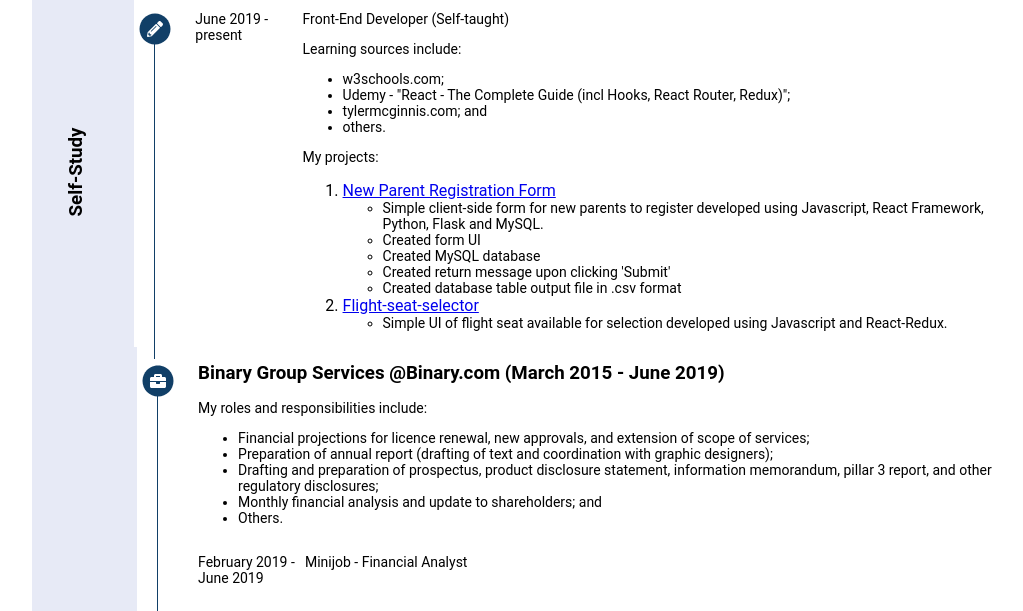
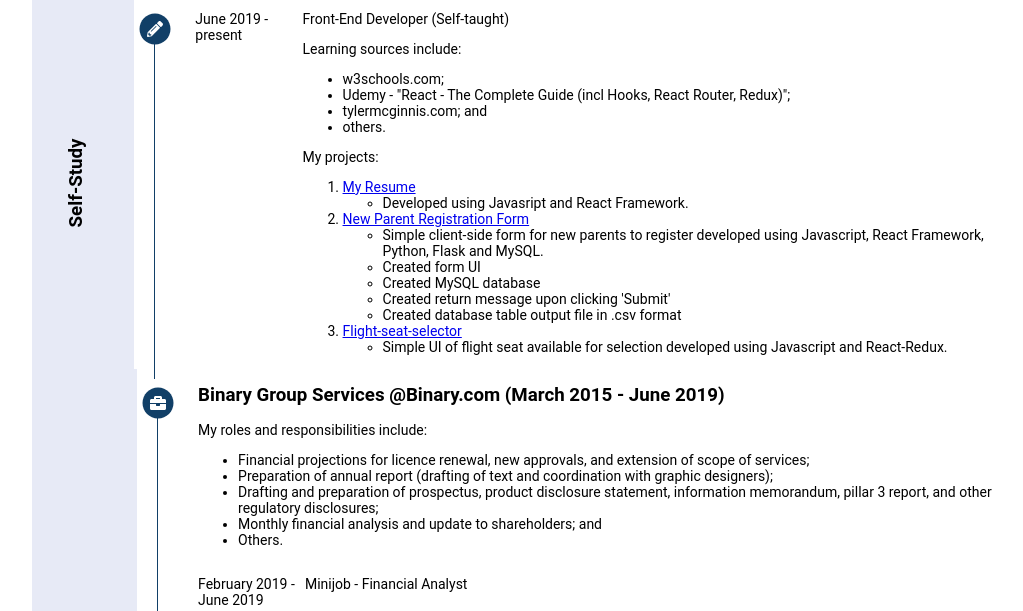
Before and after one commit to seauyeansu/CV, a React app: page / in a window 1280 px wide. Shown: the part 138-749 px from the top of the page, without its empty margins (128-1151 px from the left). Built offline with nearby package versions, Linux system fonts and the light colour scheme.

Commit message:
added CV

```diff
--- a/app/index.js
+++ b/app/index.js
@@ -62,6 +62,10 @@
               </ul>
               <p>My projects:</p>
               <ol>
+                <li><a href = "https://seauyeansu.github.io/CV/dist/">My Resume</a></li>
+                <ul>
+                  <li>Developed using Javasript and React Framework.</li>
+                </ul>
                 <li><a href = "http://direct.mekmek.ml/">New Parent Registration Form</a></li>
                 <ul>
                   <li>Simple client-side form for new parents to register developed using Javascript, React Framework, Python, Flask and MySQL.</li>
--- a/app/index.module.css
+++ b/app/index.module.css
@@ -38,7 +38,7 @@
   transform: rotate(-90deg);
 }
 
-ul, p {
+a href, ol, ul, p {
   font-size: 14px;
 }
 
```
Also changed, not shown: 1 other file.
